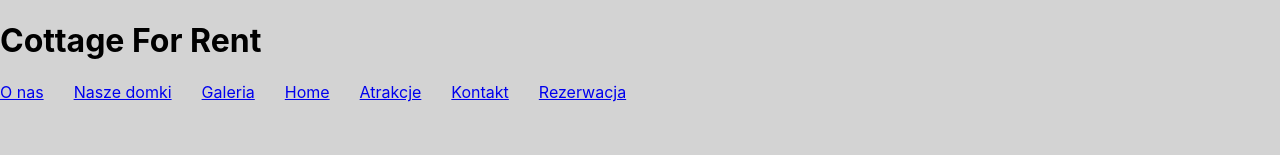
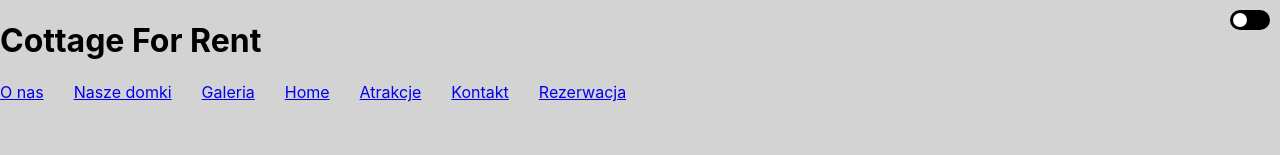
Before and after one commit to MPolakk/Booking, a React (Create React App) app: page / in a window 1280 px wide. Shown: the top 155 px of the page. Built offline with nearby package versions, Linux system fonts and the light colour scheme.

Commit message:
create switch darkMode

```diff
--- /dev/null
+++ b/src/components/elements/SwitchDarkMode/SwitchDarkMode.jsx
@@ -0,0 +1,33 @@
+import { modeType, useDarkMode } from '../../../hooks';
+import {
+  SwitchBar,
+  SwitchContainer,
+  SwitchInput,
+} from './SwitchDarkMode.styled';
+import { useState } from 'react';
+
+export const SwitchDarkMode = ({ width = 40, height = 20 }) => {
+  const [checked, setChecked] = useState(false);
+  const { setMode } = useDarkMode();
+
+  const handleChecked = value => {
+    setChecked(value);
+    if (!value) {
+      setMode(modeType.dark);
+      return;
+    }
+    setMode(modeType.light);
+  };
+
+  return (
+    <form>
+      <SwitchContainer width={width} height={height}>
+        <SwitchInput
+          checked={checked}
+          onChange={e => handleChecked(e.target.checked)}
+        />
+        <SwitchBar checked={checked} height={height} width={width} />
+      </SwitchContainer>
+    </form>
+  );
+};
--- /dev/null
+++ b/src/components/elements/SwitchDarkMode/SwitchDarkMode.styled.js
@@ -0,0 +1,31 @@
+import styled from 'styled-components';
+
+export const SwitchContainer = styled.label`
+  position: absolute;
+  top: 10px;
+  right: 10px;
+  width: ${props => props.width}px;
+  height: ${props => props.height}px;
+  background-color: ${({ theme }) => theme.switchBar.bg};
+  border-radius: ${props => props.height}px;
+`;
+
+export const SwitchInput = styled.input.attrs({ type: 'checkbox' })`
+  opacity: 0;
+`;
+
+export const SwitchBar = styled.div`
+  position: absolute;
+  left: ${props => props.height * 0.5}px;
+  top: ${props => props.height * 0.5}px;
+  width: ${props => props.height * 0.7}px;
+  height: ${props => props.height * 0.7}px;
+  transform: translate(
+    ${({ height, width, checked }) =>
+      !checked ? -height * 0.7 * 0.5 : -height * (1 + 0.7 * 0.5) + width}px,
+    -50%
+  );
+  border-radius: 50%;
+  background-color: ${({ theme }) => theme.switchBar.bar};
+  transition: transform 300ms ease;
+`;
--- a/src/components/elements/index.js
+++ b/src/components/elements/index.js
@@ -0,0 +1 @@
+export * from './SwitchDarkMode/SwitchDarkMode';
--- a/src/layouts/Dashboard.jsx
+++ b/src/layouts/Dashboard.jsx
@@ -2,6 +2,7 @@ import { Suspense } from 'react';
 import { Link, Outlet } from 'react-router-dom';
 import { useURL } from '../hooks/useURL';
 import { Page } from './Dashboard.styled';
+import { SwitchDarkMode } from '../components/elements';
 
 const Dashboard = () => {
   const url = useURL();
@@ -25,6 +26,7 @@ const Dashboard = () => {
           <Link to={url.contact.path}>Kontakt</Link>
           <Link to={url.reservation.path}>Rezerwacja</Link>
         </nav>
+        <SwitchDarkMode />
       </header>
       <main style={{ flex: 1 }}>
         <Suspense>
--- a/src/theme/darkTheme.js
+++ b/src/theme/darkTheme.js
@@ -6,4 +6,9 @@ export const darkTheme = {
   bg: {
     main: 'gray',
   },
+  switchBar: {
+    bg: 'white',
+    boxShadow: '4px 4px 4px gray',
+    bar: 'black',
+  },
 };
--- a/src/theme/lightTheme.js
+++ b/src/theme/lightTheme.js
@@ -6,4 +6,9 @@ export const lightTheme = {
   bg: {
     main: 'lightgray',
   },
+  switchBar: {
+    bg: 'black',
+    boxShadow: '4px 4px 4px gray',
+    bar: 'white',
+  },
 };
```
